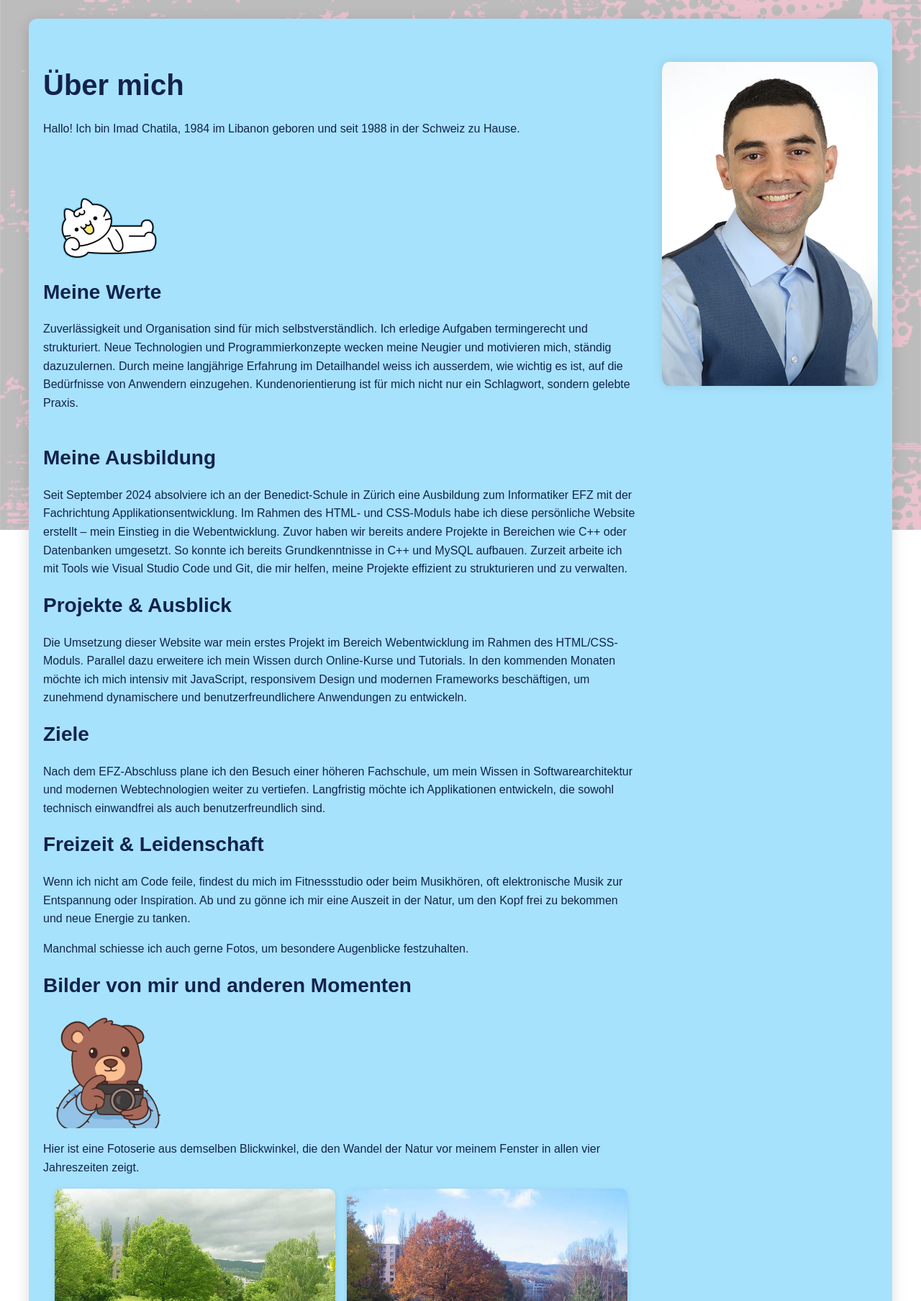
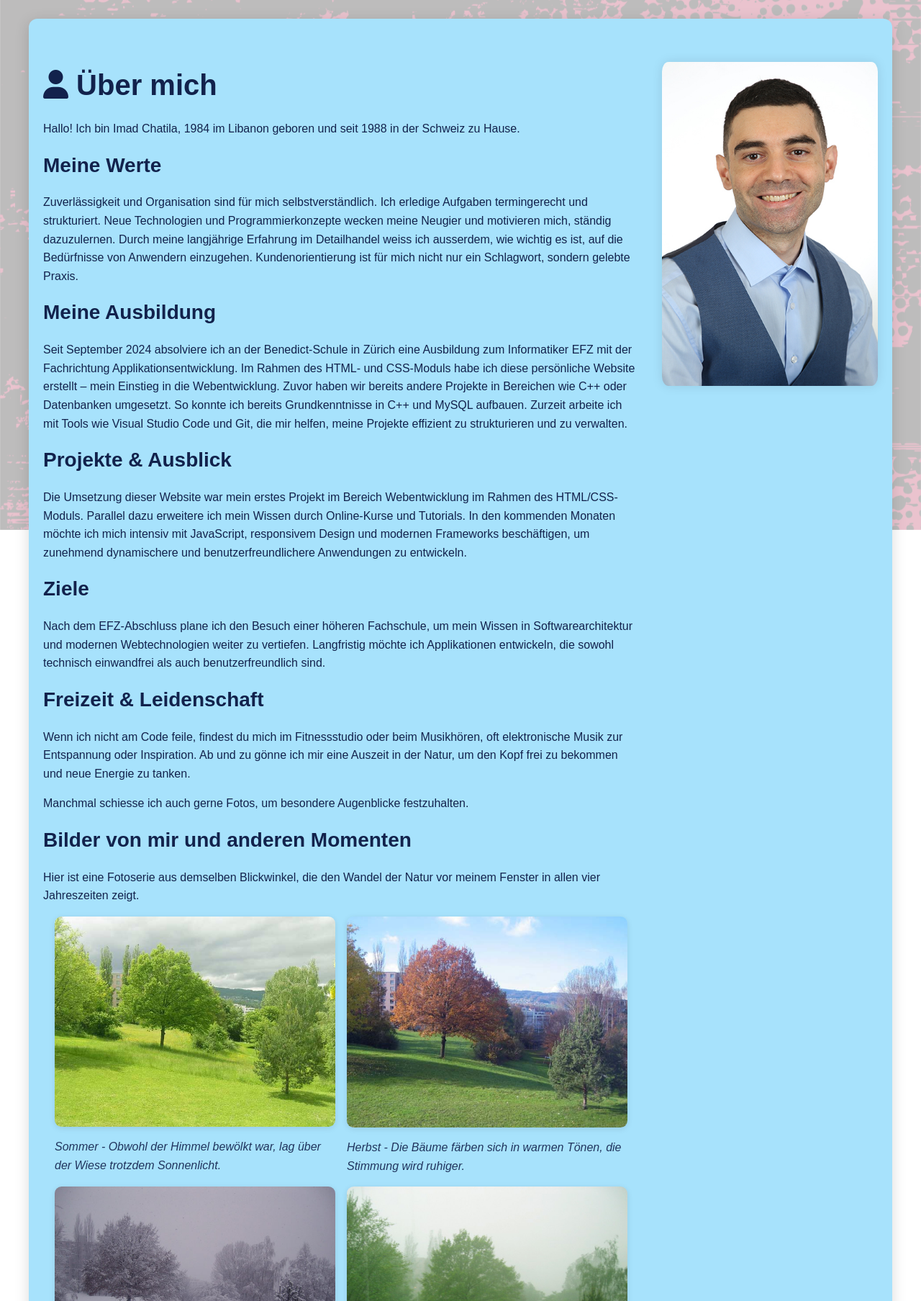
Before and after one commit to masterkreb/portfolio2, a PHP site: page / in a window 1280 px wide. Shown: the part 64-1871 px from the top of the page at 72% size. Run offline with PHP 8.4, Linux system fonts and the light colour scheme; some libraries are stand-ins or nearby versions.

Commit message:
font-awesome hinzugefügt und gifs gelöscht

```diff
--- a/css/styles.css
+++ b/css/styles.css
@@ -245,12 +245,12 @@ section > *:last-child > *:last-child {
 }
 
 .date-box {
-    color: rgb(250, 58, 106);
-    border-color: rgb(250, 18, 76);
-    border: solid 0.06rem;
-    padding: 0.13rem 0.6rem;
+    background-color: rgb(250, 58, 106);
+    color: white;
+    padding: 0.2rem 0.7rem;
     border-radius: 0.3rem;
     font-size: 0.8rem;
+    font-weight: bold;
     display: inline-block;
 }
 
@@ -359,14 +359,6 @@ button:hover {
     display: none; /* Versteckt das Honeypot-Feld */
 }
 
-
-.icon-gif {
-  width: 160px;          /* GIF klein halten */
-  vertical-align: middle; /* In der Zeile zentrieren */
-  margin-left: 0.5rem;    /* Kleiner Abstand zur Überschrift */
-  margin-bottom: 1rem;
-}
-
 .map-container, .video-container {
     position: relative;
     overflow: hidden;
--- a/index.php
+++ b/index.php
@@ -17,6 +17,7 @@ if (empty($_SESSION['csrf_token'])) {
     <meta name="viewport" content="width=device-width, initial-scale=1.0">
     <title>Imad Chatila - Portfolio</title>
     <link rel="stylesheet" href="./css/styles.css">
+    <link rel="stylesheet" href="https://cdnjs.cloudflare.com/ajax/libs/font-awesome/6.5.0/css/all.min.css">
     <link rel="icon" type="image/png" href="./images/favicons/favicon-32x32.png">
     <script src="https://www.google.com/recaptcha/api.js?render=6LfnRQcsAAAAALioZagT869ZEeZmtc-l-5_0UUYF"></script>
 
@@ -41,15 +42,12 @@ if (empty($_SESSION['csrf_token'])) {
                 <img src="./images/portraits/profilbild.jpg" alt="Profilbild von Imad Chatila">
             </figure>
             <article class="about-content">
-                <h1>Über mich</h1>
+                <h1><i class="fa-solid fa-user"></i> Über mich</h1>
                 <p>Hallo! Ich bin Imad Chatila, 1984 im Libanon geboren und seit 1988 in der Schweiz zu Hause.</p>
-                <img src="./images/gifs/cat_hi_01.gif"
-                alt="Animierte Katze sagt Hello"
-                class="icon-gif">
 
                 <h2>Meine Werte</h2>
                 <p>Zuverlässigkeit und Organisation sind für mich selbstverständlich. Ich erledige Aufgaben termingerecht und strukturiert. Neue Technologien und Programmierkonzepte wecken meine Neugier und motivieren mich, ständig dazuzulernen. Durch meine langjährige Erfahrung im Detailhandel weiss ich ausserdem, wie wichtig es ist, auf die Bedürfnisse von Anwendern einzugehen. Kundenorientierung ist für mich nicht nur ein Schlagwort, sondern gelebte Praxis.</p>
-                <br>
+
                 <h2>Meine Ausbildung</h2>
                 <p>Seit September 2024 absolviere ich an der Benedict-Schule in Zürich eine Ausbildung zum Informatiker EFZ mit der Fachrichtung Applikationsentwicklung. Im Rahmen des HTML- und CSS-Moduls habe ich diese persönliche Website erstellt – mein Einstieg in die Webentwicklung. Zuvor haben wir bereits andere Projekte in Bereichen wie C++ oder Datenbanken umgesetzt. So konnte ich bereits Grundkenntnisse in C++ und MySQL aufbauen. Zurzeit arbeite ich mit Tools wie Visual Studio Code und Git, die mir helfen, meine Projekte effizient zu strukturieren und zu verwalten.</p>
 
@@ -66,13 +64,9 @@ if (empty($_SESSION['csrf_token'])) {
                 </p>
                 <p>Manchmal schiesse ich auch gerne Fotos, um besondere Augenblicke festzuhalten.</p>
                 <h2>Bilder von mir und anderen Momenten</h2>
-                <img src="./images/gifs/camera_01.gif"
-                alt="Animierte Katze sagt Hello"
-                class="icon-gif">
                 <p>
                      Hier ist eine Fotoserie aus demselben Blickwinkel, die den Wandel der Natur vor meinem Fenster in allen vier Jahreszeiten zeigt.
                 </p>
-
 
                 <div class="gallery gallery-seasons">
                   <figure>
@@ -117,11 +111,7 @@ if (empty($_SESSION['csrf_token'])) {
         </section>
 
         <section id="resume">
-            <h1>Lebenslauf</h1>
-
-            <img src="./images/gifs/cv_resume.gif"
-            alt="Animierter Lebenslauf"
-            class="icon-gif">
+            <h1><i class="fa-solid fa-file-lines"></i> Lebenslauf</h1>
 
             <article class="resume-content">
                 <h2>Mein Weg in die IT: Von der Praxis zur digitalen Zukunft</h2>
@@ -145,11 +135,7 @@ if (empty($_SESSION['csrf_token'])) {
         </section>
 
         <section id="projekte">
-          <h1>Projekte</h1>
-
-          <img src="./images/gifs/cat_on_pc_01.gif"
-          alt="Animierte Katze am PC"
-          class="icon-gif">
+          <h1><i class="fa-solid fa-code"></i> Projekte</h1>
 
             <article class="projekt">
               <p class="date-box">Dezember 2025</p>
@@ -317,10 +303,8 @@ if (empty($_SESSION['csrf_token'])) {
         </section>
 
         <section id="contact">
-            <h1>Kontakt</h1>
-            <img src="./images/gifs/write_me.gif"
-            alt="Eine animierte Hand schreibt mit einem Stift"
-            class="icon-gif">
+            <h1><i class="fa-solid fa-envelope"></i> Kontakt</h1>
+
             <p>Du hast eine Frage oder ein Anliegen? Schreib mir einfach über das Formular!</p>
 
             <form id="contact-form" action="process_form.php" method="post">
```
